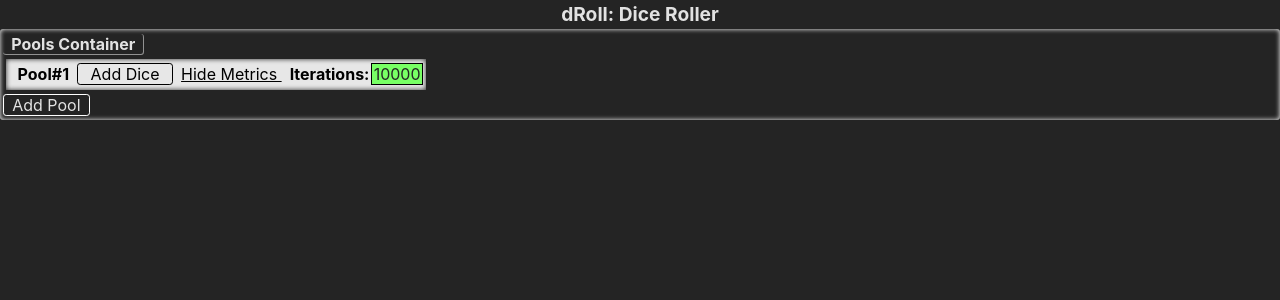
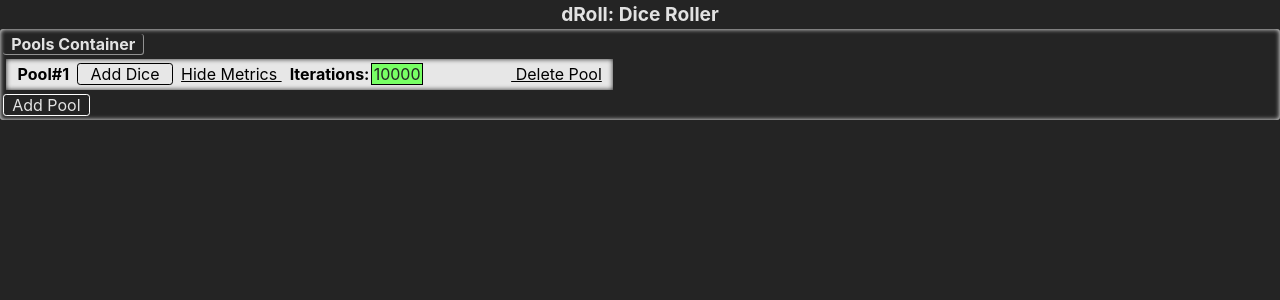
Before and after one commit to snowb/dRoll, a Vue app: page / in a window 1280 px wide. Both pictures are taken after a click on the element "Add Pool". Shown: the top 300 px of the page. Built offline with nearby package versions, Linux system fonts and the light colour scheme.

Commit message:
add dropPool feature

```diff
--- a/src/components/PoolComponent.vue
+++ b/src/components/PoolComponent.vue
@@ -10,7 +10,7 @@
     force_render: Number
   });
 
-  const emit=defineEmits(['addDice', 'updateValue', 'dropDice']);
+  const emit=defineEmits(['addDice', 'updateValue', 'dropDice', 'dropPool']);
   const addDice=()=>{
     emit('addDice', {pool_index:props.pool_index, min:1, max:6, modifier:0});
   };
@@ -35,7 +35,11 @@
 
   const dropDice=(_target_dice_index)=>{
     emit("dropDice", props.pool_index, _target_dice_index);
-  }
+  };
+
+  const dropPool=()=>{
+    emit("dropPool", props.pool_index);
+  };
 
   const toggleMetrics=()=>{showPoolMetrics.value=!showPoolMetrics.value;}
   let showPoolMetrics=ref(true);
@@ -71,6 +75,11 @@
         style="border:thin solid black; margin-left:0.1em; padding:0em 0.1em; background-color: rgb(120, 255, 101); color:#242424;">
           {{ props.pool.getIterations() }}
         </span>
+        <span style="text-decoration: underline; padding: 0em 0.5em 0em 0.5em; margin-left:5em;"
+          @click="dropPool"
+        >
+          Delete Pool
+        </span>
       </div>
       <div style="display: flex; flex-direction: row; align-items: flex-start;">
         <DiceComponent v-for="(dice,dice_index) in props.pool.getFullRollResults()"
--- a/src/components/PoolsContainer.vue
+++ b/src/components/PoolsContainer.vue
@@ -16,6 +16,10 @@
   };
   const dropDice=(_target_pool_index, _target_dice_index)=>{
     toRaw(pools.value[_target_pool_index]).dropDice(_target_dice_index);
+    triggerRef(pools);
+  };
+  const dropPool=(_target_pool_index)=>{
+    toRaw(pools.value).splice(_target_pool_index,1);
     triggerRef(pools);
   };
   const updateValue=(_value_to_update)=>{
@@ -62,7 +66,7 @@
   </div>
   <PoolComponent v-for="(pool,pool_index) in pools"
     :pool=pool :pool_index=pool_index :force_render="forceRender()"
-    @addDice="addDice" @updateValue="updateValue" @dropDice="dropDice">
+    @addDice="addDice" @updateValue="updateValue" @dropDice="dropDice" @dropPool="dropPool">
   </PoolComponent>
   <div>
     <span style="border:thin solid white; padding:0em 0.5em 0em 0.5em; border-radius: 0.2em;" @click="addPool()">Add Pool</span>
```
